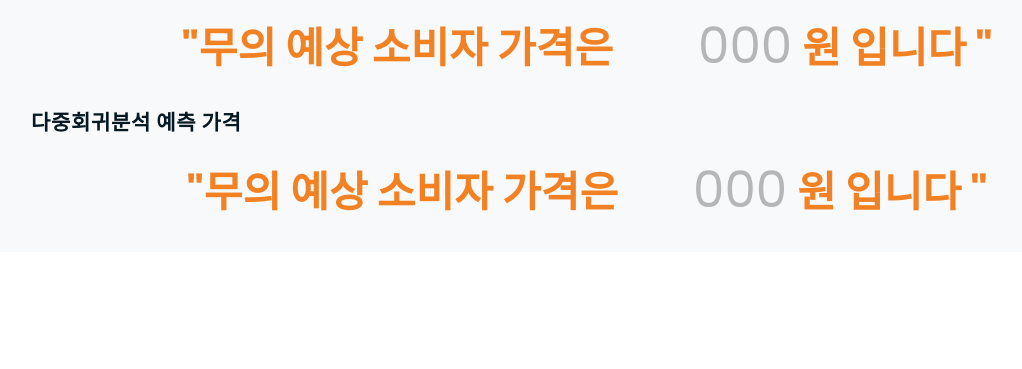
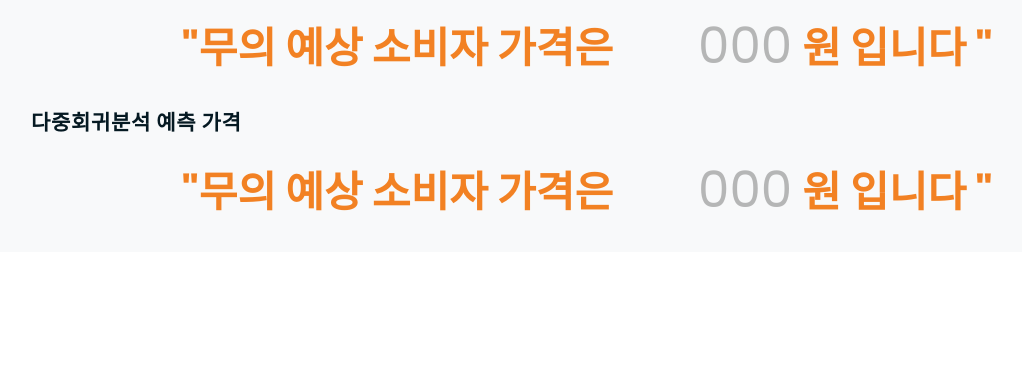
Before and after one commit to sc303030/finalExam02, a Django app: page /djangofinal/additionalfactors/ in a window 1280 px wide. Shown: the part 962-1331 px from the top of the page, without its empty margins (53-1075 px from the left). Run offline with Django 3.2, Linux system fonts and the light colour scheme; some libraries are stand-ins or nearby versions.

Commit message:
"20.12.21 | mod"

```diff
--- a/djangofinal/finalApp/templates/finalApp/additionalfactors.html
+++ b/djangofinal/finalApp/templates/finalApp/additionalfactors.html
@@ -97,9 +97,8 @@
 				<div class="container p-3 my-3text-dark">
 					<label for="one-result" style="text-align: left;"><h4>'꼼꼼하조'가 만든 학습기 예측 가격</h4></label><h2 style="text-align: center;"><span class="orange-text">"무의 예상 소비자 가격은
 						<input placeholder="000" type="text"  id="one-result" class="col-xs-2" style="text-align: end; background-color:transparent; padding: 10px; font-size: 50px; border:none; width:180px; border-right:0px; border-top:0px; boder-left:0px; boder-bottom:0px;">원 입니다 "</span></h2>
-				<label for="two-result" style="text-align: left;"><h4>다중회귀분석 예측 가격</h4></label>
-					<h2 style="text-align: center;"><span class="orange-text">"무의 예상 소비자 가격은
-							<input placeholder="000" type="text" id="two-result"  class="col-xs-2" style="text-align: end; background-color:transparent;  padding:10px; font-size: 50px; border:none; width:170px; border-right:0px; border-top:0px; boder-left:0px; boder-bottom:0px;">원 입니다 "</span></h2>
+					<label for="two-result" style="text-align: left;"><h4>다중회귀분석 예측 가격</h4></label><h2 style="text-align: center;"><span class="orange-text">"무의 예상 소비자 가격은
+						<input placeholder="000" type="text" id="two-result"  class="col-xs-2" style="text-align: end; background-color:transparent;  padding:10px; font-size: 50px; border:none; width:180px; border-right:0px; border-top:0px; boder-left:0px; boder-bottom:0px;">원 입니다 "</span></h2>
 				</div>
 						 </div>
 					</div>
--- a/djangofinal/finalApp/views.py
+++ b/djangofinal/finalApp/views.py
@@ -663,9 +663,32 @@ def vegetableSelectProducer(request, id):
 
 
     todayTest = datetime.today().strftime('%Y-%m-%d')
-    yesterdayTest = (datetime.today()-timedelta(1)).strftime('%Y-%m-%d')
+
+    yesterdayTest = (datetime.today() - timedelta(1)).strftime('%Y-%m-%d')
     twodaysagoTest = (datetime.today() - timedelta(2)).strftime('%Y-%m-%d')
-    print(twodaysagoTest)
+
+    yesterdayTest_mon = (datetime.today() - timedelta(3)).strftime('%Y-%m-%d')
+    twodaysagoTest_mon = (datetime.today() - timedelta(4)).strftime('%Y-%m-%d')
+
+    yesterdayTest_thus = (datetime.today()-timedelta(1)).strftime('%Y-%m-%d')
+    twodaysagoTest_thus = (datetime.today() - timedelta(3)).strftime('%Y-%m-%d')
+
+
+    print(twodaysagoTest_mon, twodaysagoTest_thus)
+
+    sijang_pred_final = pd.read_csv('./static/sijang_pred_final.csv',header=None,encoding='utf-8-sig')
+    print(sijang_pred_final)
+
+    for idx,value in sijang_pred_final:
+        if value['2'] == str(id):
+            price_mart.append(int(value[3]))
+            price_sijang.append(int(list_num[0]))
+            category.append(list_num[2])
+            days.append(list_num[1])
+
+
+
+
 
     with open('./static/sijang_pred_final.csv', mode='r', encoding='utf-8-sig') as vegetable_lists_p:
         reader = csv.reader(vegetable_lists_p)
@@ -700,9 +723,9 @@ def vegetableSelectProducer(request, id):
 
                 if list_num[1] == twodaysagoTest:
                     martDic['twodaysago'] = (int(list_num[3]))
-                    print("martDic['twodaysago']",martDic['twodaysago'])
                     sijangDic['twodaysago'] = (int(list_num[0]))
                     print("if3")
+
 
         martDic['gap'] = martDic['twodaysago'] - martDic['yesterday']
         sijangDic['gap'] = sijangDic['twodaysago'] - sijangDic['yesterday']
@@ -927,13 +950,13 @@ def predict(request):
     dummy8 = float(request.POST['dummy8'])
 
     dummydf = pd.DataFrame({
-        '경락가평균가격' : [dummy1],
-        '반입량' :[dummy2],
-        '유가 전국평균가격' : [dummy3],
-        '유무':[dummy4],
-        '최저기온(°C)':[dummy5],
-        '최고기온(°C)':[dummy6],
-        '일강수량(mm)':[dummy7],
+        '경락가평균가격': [dummy1],
+        '반입량': [dummy2],
+        '유가 전국평균가격': [dummy3],
+        '유무': [dummy4],
+        '최저기온(°C)': [dummy5],
+        '최고기온(°C)': [dummy6],
+        '일강수량(mm)': [dummy7],
         '도매가격': [dummy8]
     })
 
@@ -966,7 +989,7 @@ def predict(request):
                             final_estimator=RandomForestRegressor(n_estimators=10, random_state=42))
     reg.fit(X_train, y_train).score(X_test, y_test)
 
-    ypred1  = xgb_reg.predict(dummydf)
+    ypred1 = xgb_reg.predict(dummydf)
 
     ypred2 = int(round((-275.1522 + (dummy1 * 0.2110) + (dummy2 * 0.0005) + (dummy3 * 0.4948) + (dummy4 * 16.9529) + (
                 dummy5 * 6.0531) + (dummy6 * -2.9252) + (dummy7 * 0.6929) + (dummy8 * 1.2675)), 0))
```
